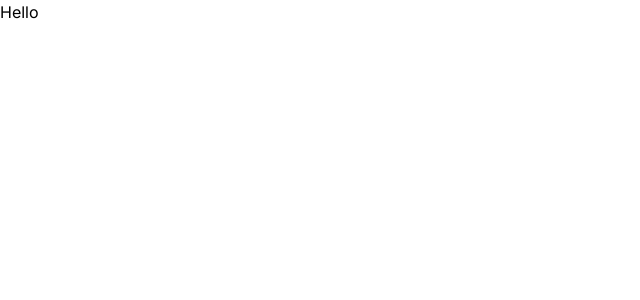
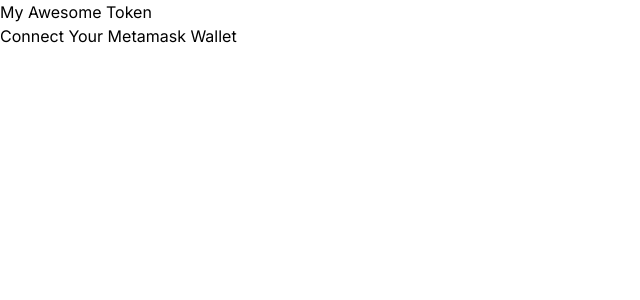
Before and after one commit to mateeyow/mat-web3, a Next.js app in the folder apps/web/: page / in a window 1280 px wide. Shown: the top 300 px of the page, without its empty margins (0-640 px from the left). Built offline with nearby package versions, Linux system fonts and the light colour scheme.

Commit message:
Getting error from metmask sdk

```diff
--- /dev/null
+++ b/apps/web/src/app/components/login.tsx
@@ -0,0 +1,16 @@
+'use client'
+export default function Login() {
+  const clickMe = async () => {
+    console.info('eth');
+    const MMSDK = new global.MetaMaskSDK();
+    console.log('MMSDK', MMSDK);
+    const eth = MMSDK.getProvider()
+    console.log('eth', eth);
+  }
+
+  return (
+    <main>
+      <button onClick={() => void clickMe()} type='button'>Connect Your Metamask Wallet</button>
+    </main>
+  )
+}
--- a/apps/web/src/app/layout.tsx
+++ b/apps/web/src/app/layout.tsx
@@ -16,6 +16,7 @@ export default function RootLayout({
 }) {
   return (
     <html lang="en">
+      <script async src="https://c0f4f41c-2f55-4863-921b-sdk-docs.github.io/cdn/metamask-sdk.js" />
       <body className={inter.className}>{children}</body>
     </html>
   )
--- a/apps/web/src/app/page.tsx
+++ b/apps/web/src/app/page.tsx
@@ -1,5 +1,10 @@
+import Login from "./components/login";
+
 export default function Home() {
   return (
-    <main>Hello</main>
+    <main>
+      <h1>My Awesome Token</h1>
+      <Login />
+    </main>
   )
 }
--- /dev/null
+++ b/apps/web/src/server/index.ts
@@ -0,0 +1,3 @@
+export const someServer = () => {
+  console.info('some server')
+}
--- a/apps/web/tailwind.config.ts
+++ b/apps/web/tailwind.config.ts
@@ -8,11 +8,6 @@ const config: Config = {
   ],
   theme: {
     extend: {
-      backgroundImage: {
-        'gradient-radial': 'radial-gradient(var(--tw-gradient-stops))',
-        'gradient-conic':
-          'conic-gradient(from 180deg at 50% 50%, var(--tw-gradient-stops))',
-      },
     },
   },
   plugins: [],
--- a/packages/eslint-config-custom/next.js
+++ b/packages/eslint-config-custom/next.js
@@ -38,5 +38,9 @@ module.exports = {
   // add rules configurations here
   rules: {
     "import/no-default-export": "off",
+    "no-console": ["off", { "allow": ["warn", "error", "info"] }],
+    "@typescript-eslint/explicit-function-return-type": "off",
+    "eol-last": ["error", "always"],
+    "import/no-extraneous-dependencies": "off"
   },
 };
```
Also changed, not shown: apps/web/package.json (+5 -4 lines), 1 other file (tests, documents, lock files or other folders).
